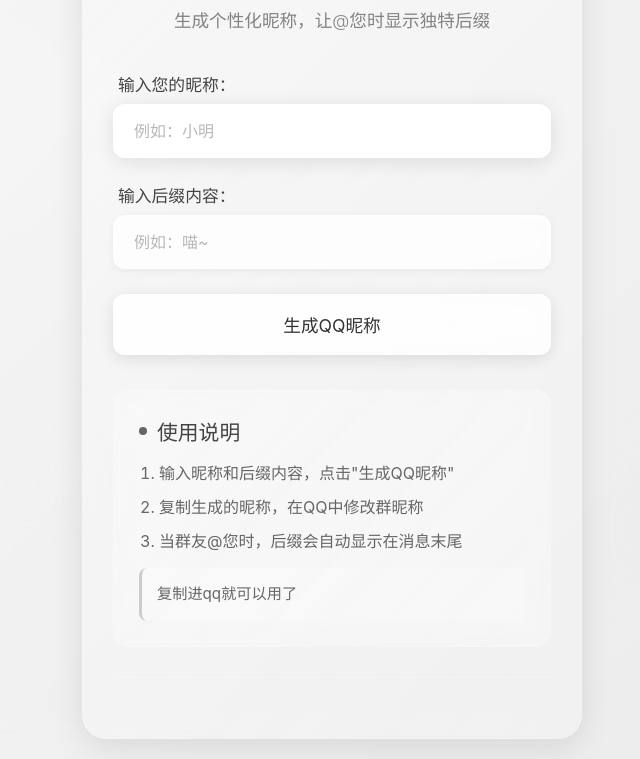
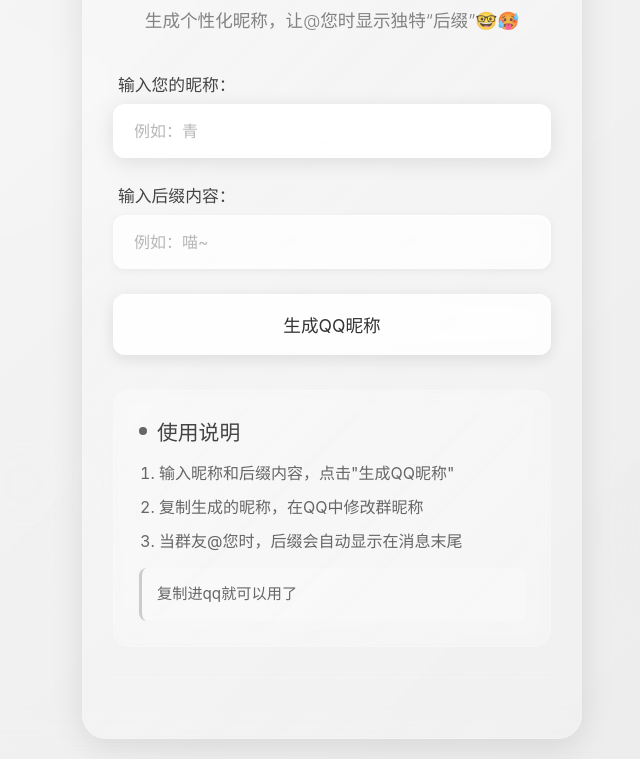
Before and after one commit to xyqingzx/xyqingzx.github.io, a plain HTML site: page index.html in a window 1280 px wide. Shown: the part 115-874 px from the top of the page, without its empty margins (308-948 px from the left). Drawn offline with Linux system fonts and the light colour scheme.

Commit message:
Update index.html

```diff
--- a/index.html
+++ b/index.html
@@ -455,12 +455,12 @@
         <div class="content">
             <div class="header">
                 <h1>QQ昵称后缀生成器</h1>
-                <p>生成个性化昵称，让@您时显示独特后缀</p>
+                <p>生成个性化昵称，让@您时显示独特“后缀”🤓🥵</p>
             </div>
 
             <div class="input-group">
                 <label for="nameInput">输入您的昵称：</label>
-                <input type="text" id="nameInput" placeholder="例如：小明" autocomplete="off" autofocus>
+                <input type="text" id="nameInput" placeholder="例如：青" autocomplete="off" autofocus>
             </div>
 
             <div class="input-group">
```
